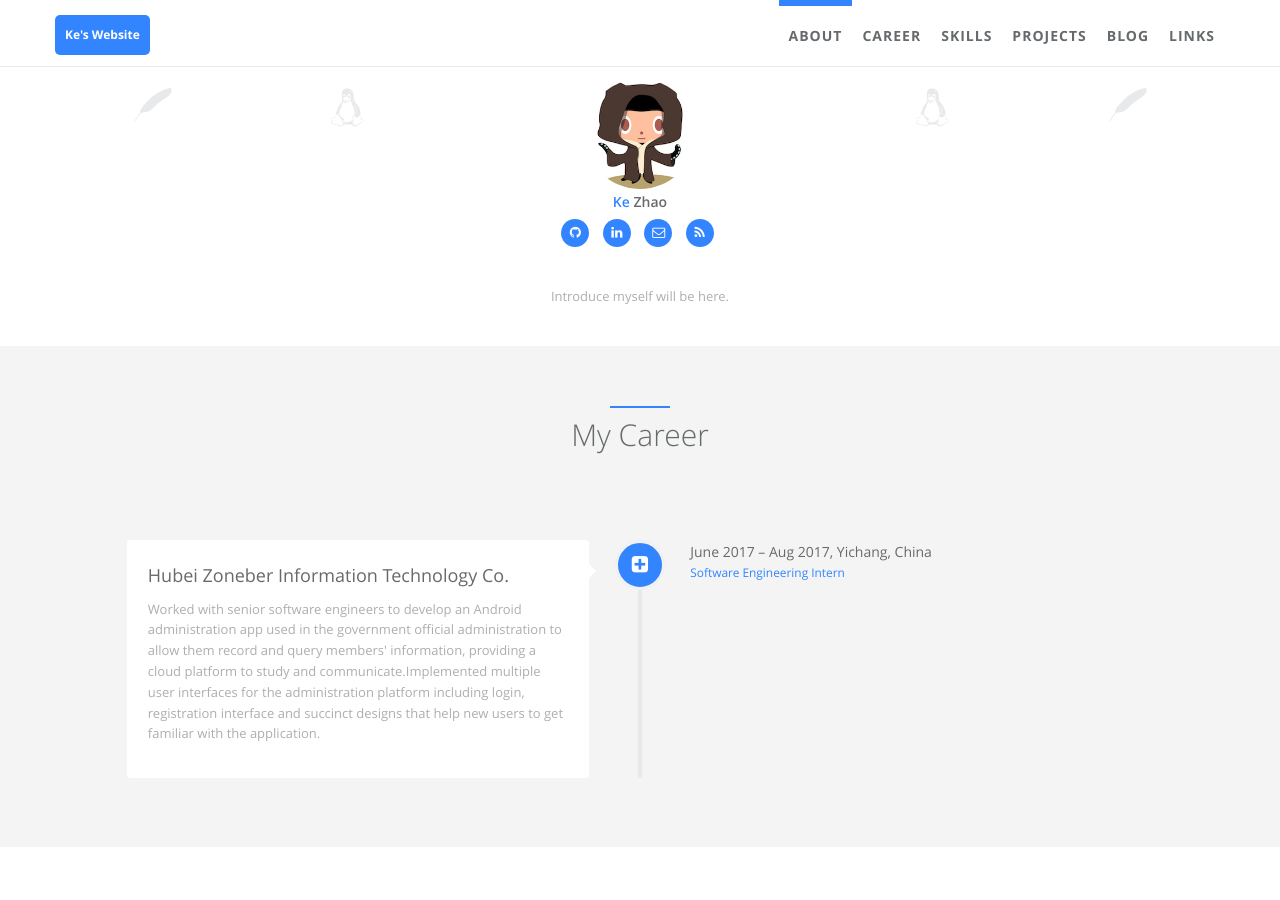
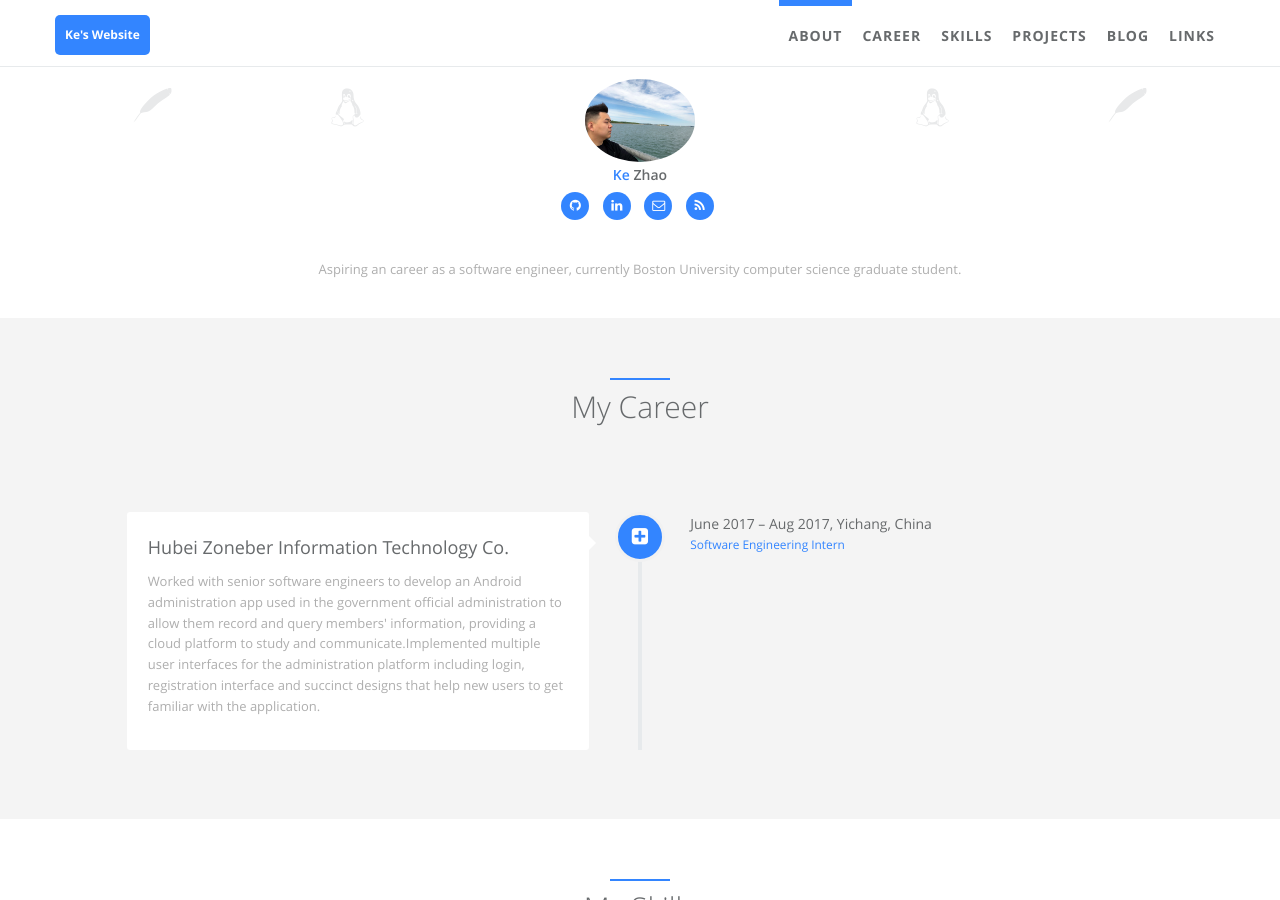
Before and after one commit to zzzke/zzzke.github.io, a Jekyll site: the page built from index.html, in a window 1280 px wide and 900 px high, scrolled down 536 px. Built offline with Jekyll 4.4.1, drawn with Linux system fonts in a browser that asks for light colours.

Commit message:
update avatar

```diff
--- a/_config.yml
+++ b/_config.yml
@@ -14,7 +14,7 @@ author:  # change following line to your infomation.
   name: Ke Zhao  # Be used at blog posts' author.
   first_name: Ke  # Be used at index page about me section.
   last_name: Zhao  # Be used at index page about me section.
-  avatar: /static/assets/img/landing/avatar.jpg  # upload your avatar at directory and edit it.
+  avatar: /static/assets/img/landing/profile_image.jpg  # upload your avatar at directory and edit it.
   github_username: zzzke  # Leave blank if you don't have now
   linkedin_id: zhaok # Leave blank if you don't have now
   facebook_username:   # Leave blank if you don't have now
@@ -28,7 +28,7 @@ author:  # change following line to your infomation.
   skill_icon2:
     - name: fa-linux
     - name: icon-apache
-  desc: Introduce myself will be here.  # Describe yourself.
+  desc: Aspiring an career as a software engineer, currently Boston University computer science graduate student.  # Describe yourself.
 
 # comment
 #disqus:  # if you wanna comment feature, go to https://disqus.com/ to get your configuration; if not, comment following two lines.
```
Also changed, not shown: static/assets/img/landing/profile_image.jpg (added), 4 other files.
